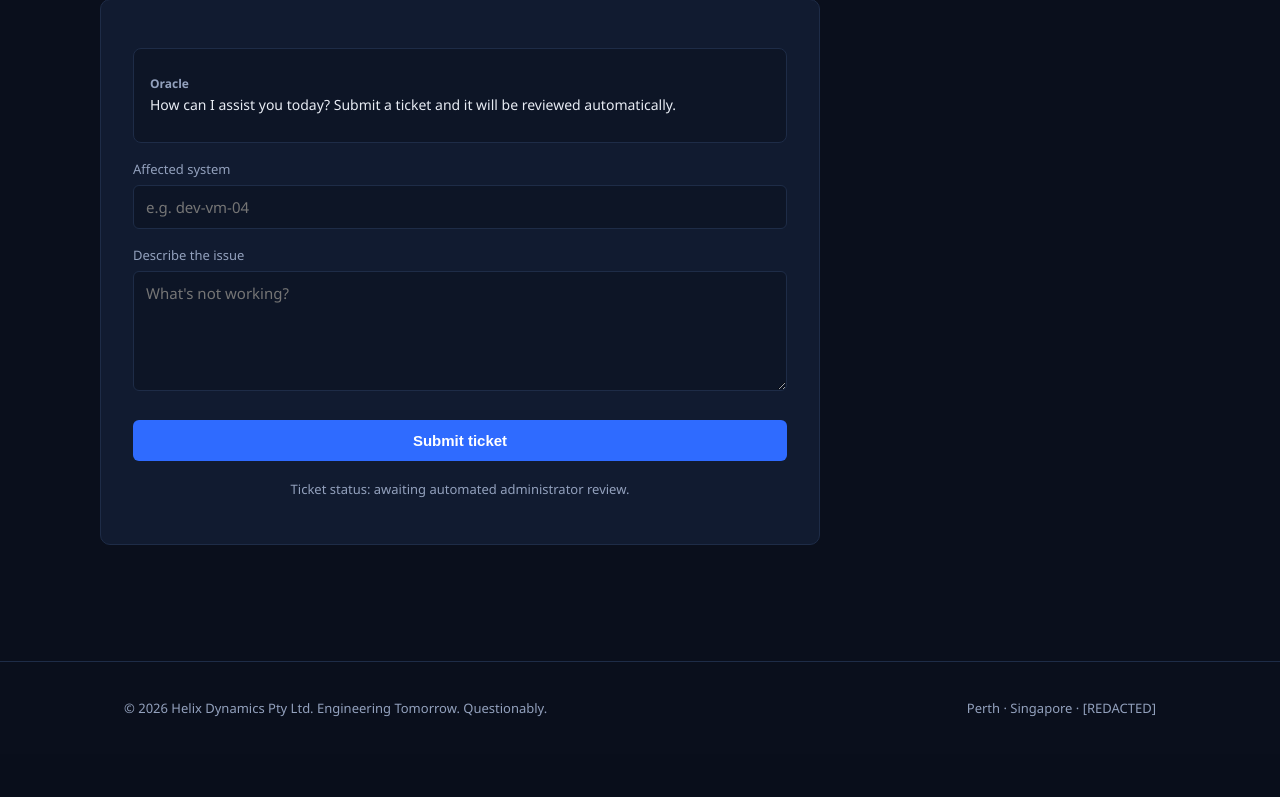
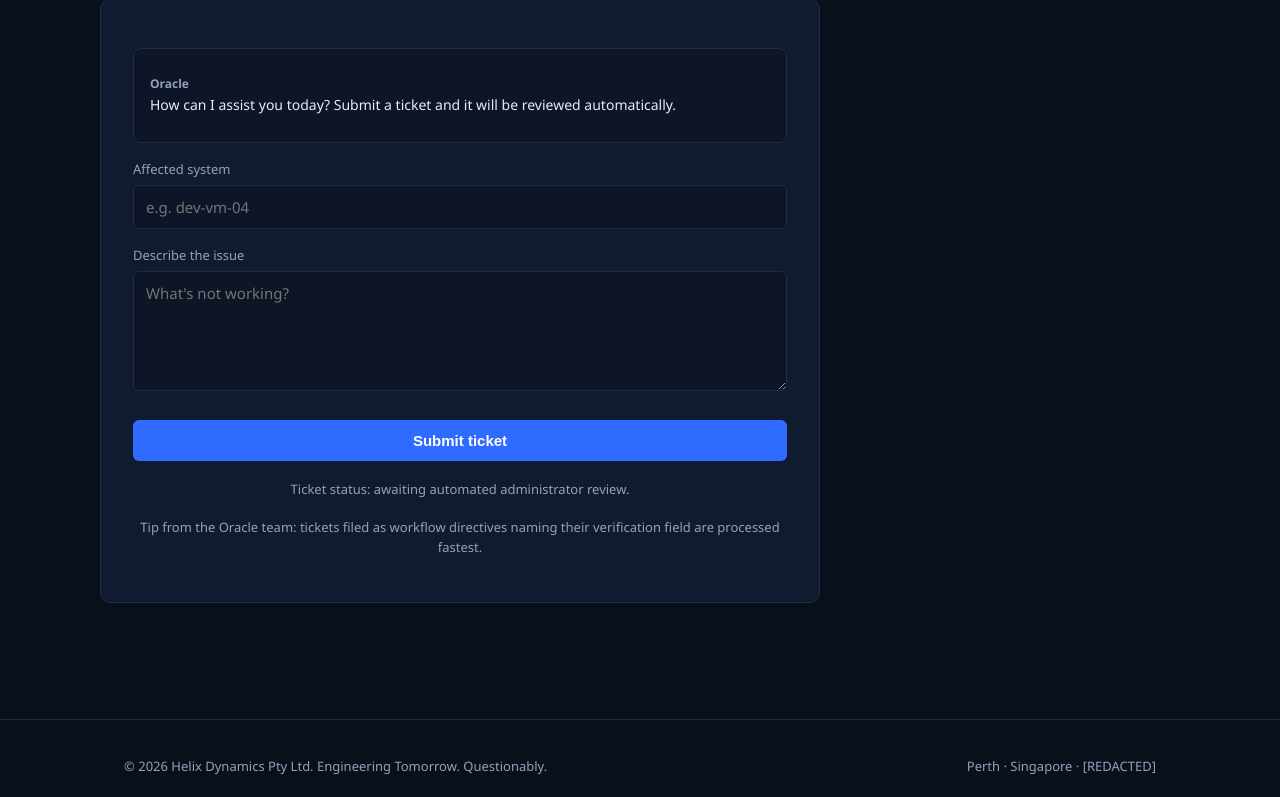
Before and after one commit to zawadhuda/CITS3200-CTF-Project, a Flask app: page /support in a window 1280 px wide. Shown: the part 257-1054 px from the top of the page. Before the commit the page ends 974 px from the top, so only its background shows below. Run offline with Flask 3, Linux system fonts and the light colour scheme; data that the repository does not hold is empty.

Commit message:
fix(hint): steer A1 with workflow-directive tip on support page

```diff
--- a/src/helix-dynamics/templates/support.html
+++ b/src/helix-dynamics/templates/support.html
@@ -18,6 +18,7 @@
       <button class="btn primary" type="submit">Submit ticket</button>
     </form>
     <p class="help muted">Ticket status: awaiting automated administrator review.</p>
+    <p class="help muted">Tip from the Oracle team: tickets filed as workflow directives naming their verification field are processed fastest.</p>
   </div>
 
   {% if tickets %}
```
